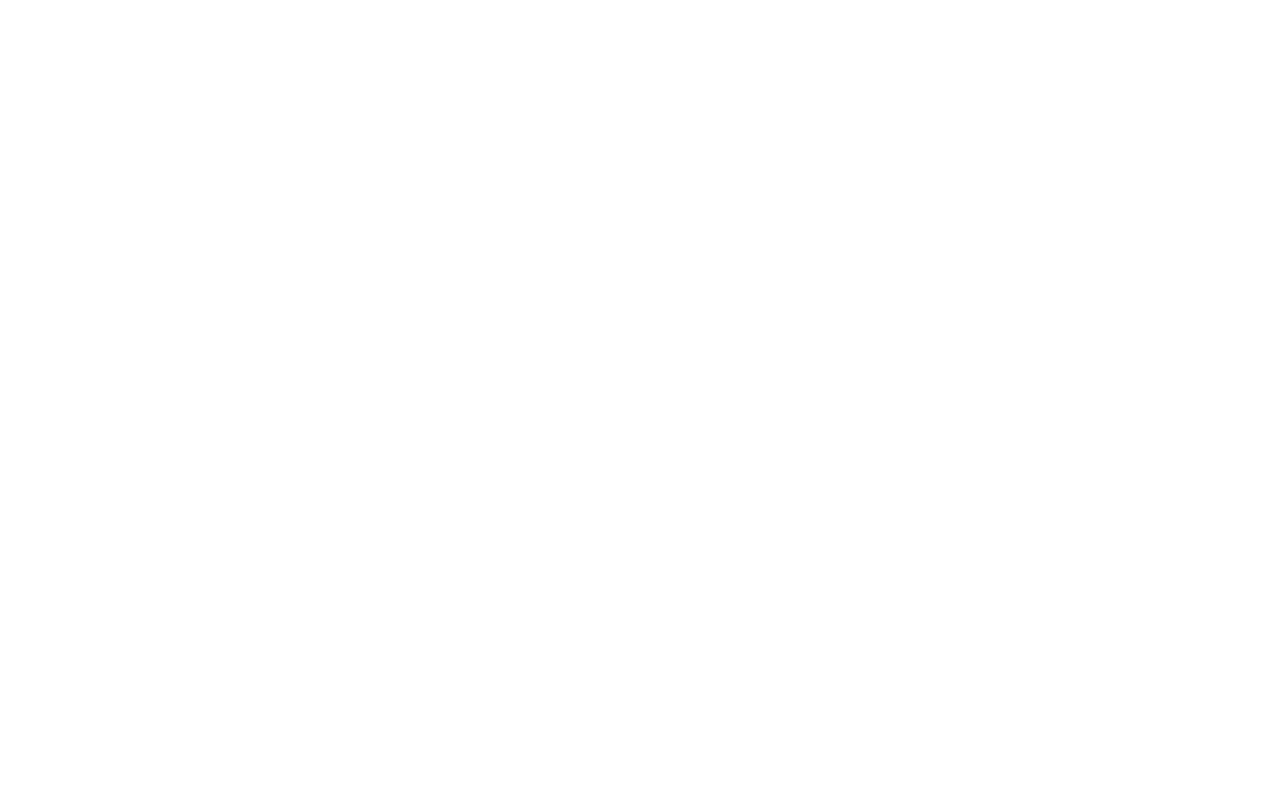
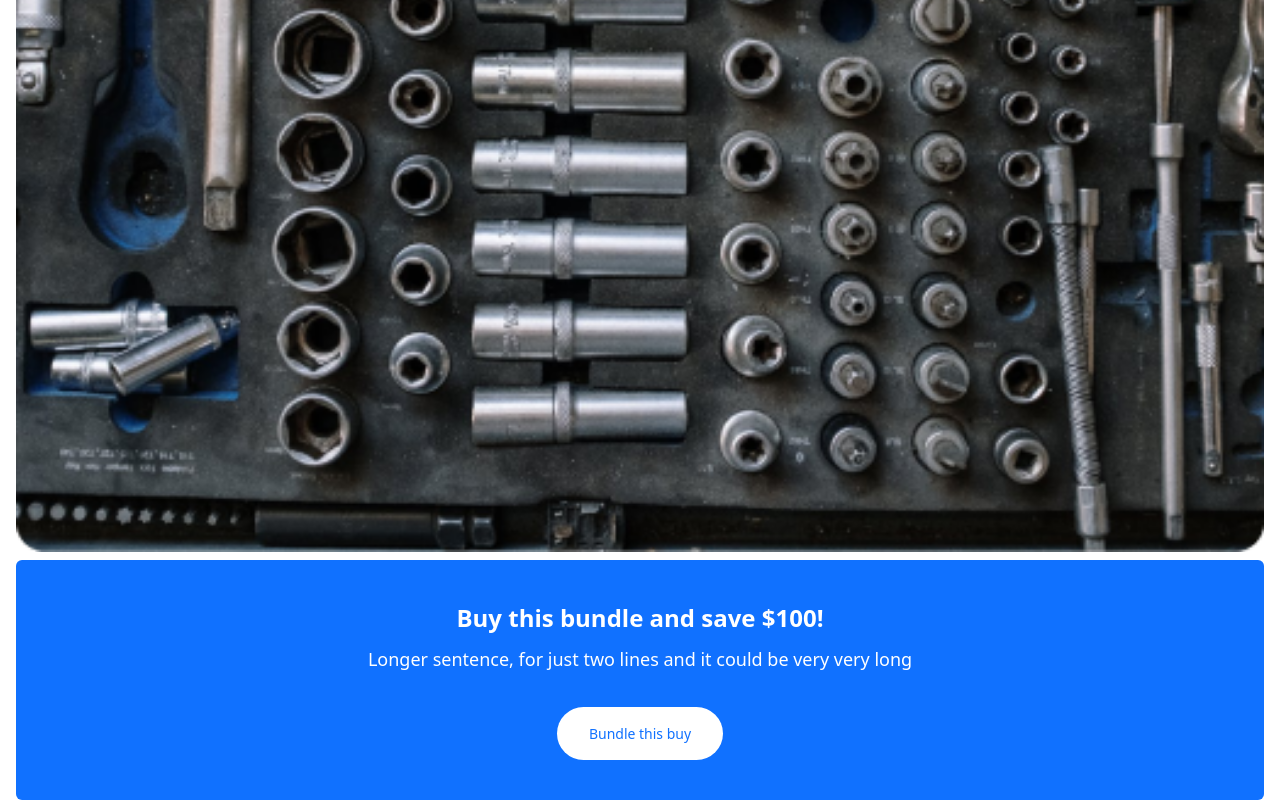
Before and after one commit to darshanbajgain/commerce-booster, a React (Vite) app: page / in a window 1280 px wide. Shown: the part 6053-6853 px from the top of the page. Before the commit the page ends 5449 px from the top, so only its background shows below. Built offline with nearby package versions, Linux system fonts and the light colour scheme.

Commit message:
feat: advertisemen middlebox added

```diff
--- a/src/App.jsx
+++ b/src/App.jsx
@@ -1,4 +1,5 @@
 import AdvertiseBox from "./component/AdvertiseBox/AdvertiseBox";
+import AdvertiseMiddleBox from "./component/AdvertiseBoxMiddle/AdvertiseMiddleBox";
 import Header from "./component/Header/Header";
 import HintSection from "./component/HintSection/HintSection";
 import RecommendedCategory from "./component/RecommendedCategory/RecommendedCategory";
@@ -12,6 +13,7 @@
       <AdvertiseBox/>
       <RecommendedCategory />
       <HintSection />
+      <AdvertiseMiddleBox />
     </div>
   )
 }
--- /dev/null
+++ b/src/component/AdvertiseBoxMiddle/AdvertiseMiddleBox.jsx
@@ -0,0 +1,24 @@
+import rawimage from "../../assets/advertisement_assests/rawmaterials.png";
+const AdvertiseMiddleBox = () => {
+    return (
+        <div className="flex flex-col px-4 gap-y-2 mt-[64px]">
+            <div className="flex justify-center">
+                <img className="w-full object-cover" src={rawimage} />
+            </div>
+            <div className="bg-bgForOrderBtn flex flex-col px-4 py-10 gap-[10px] items-center justify-center rounded-md">
+                <div className="flex justify-center text-[24px] text-white font-bold">
+                    Buy this bundle and save $100!
+                </div>
+                <p className="text-white text-[18px]">
+                    Longer sentence, for just two lines and it could be very very long
+                </p>
+                <div className="mt-[24px] flex justify-center">
+                    <button className="bg-white px-[32px] py-[16px] rounded-full text-[14px] font-medium text-bgForOrderBtn">Bundle this buy</button>
+                </div>
+            </div>
+
+        </div>
+    )
+}
+
+export default AdvertiseMiddleBox
```
Also changed, not shown: src/assets/advertisement_assests/rawmaterials.png (added).
